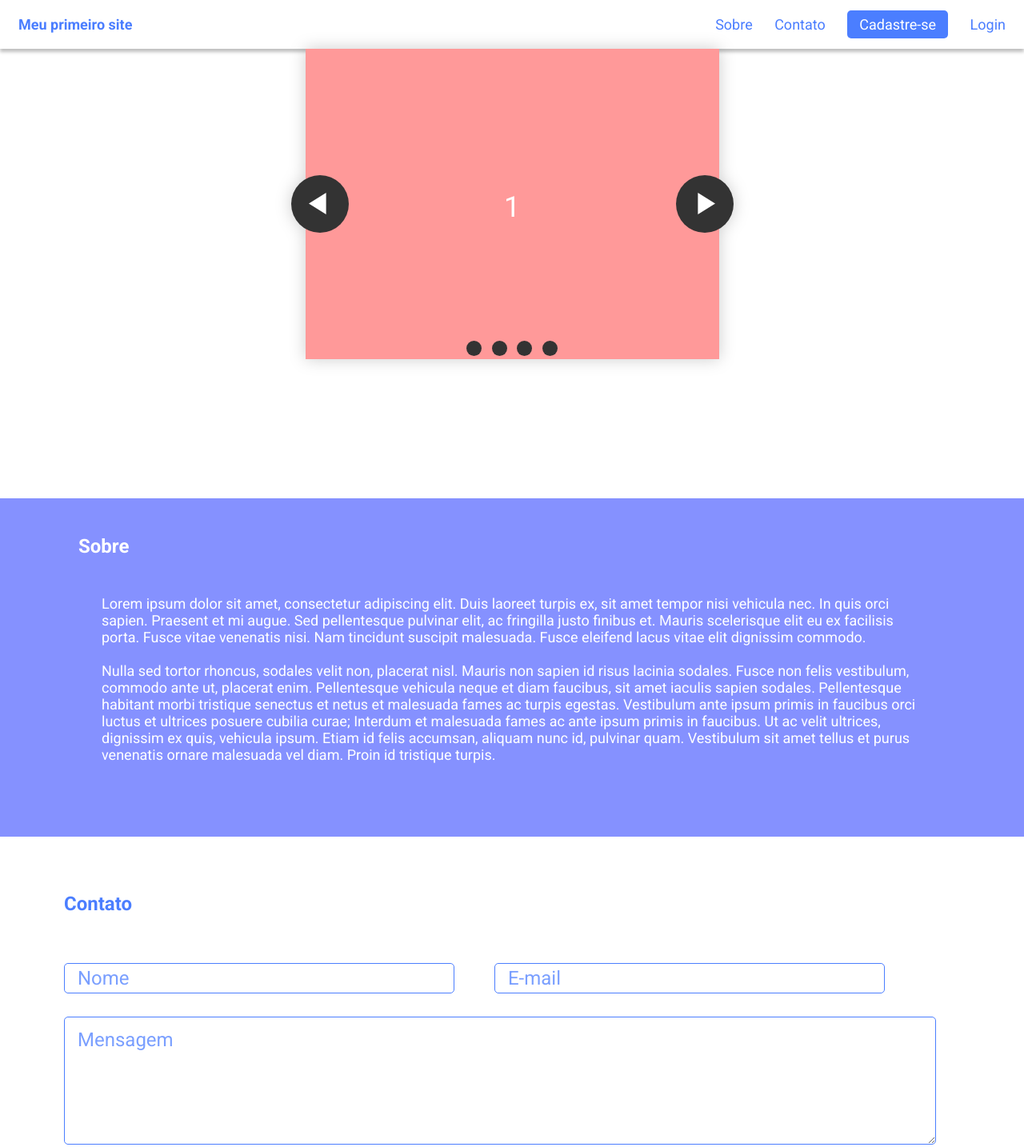
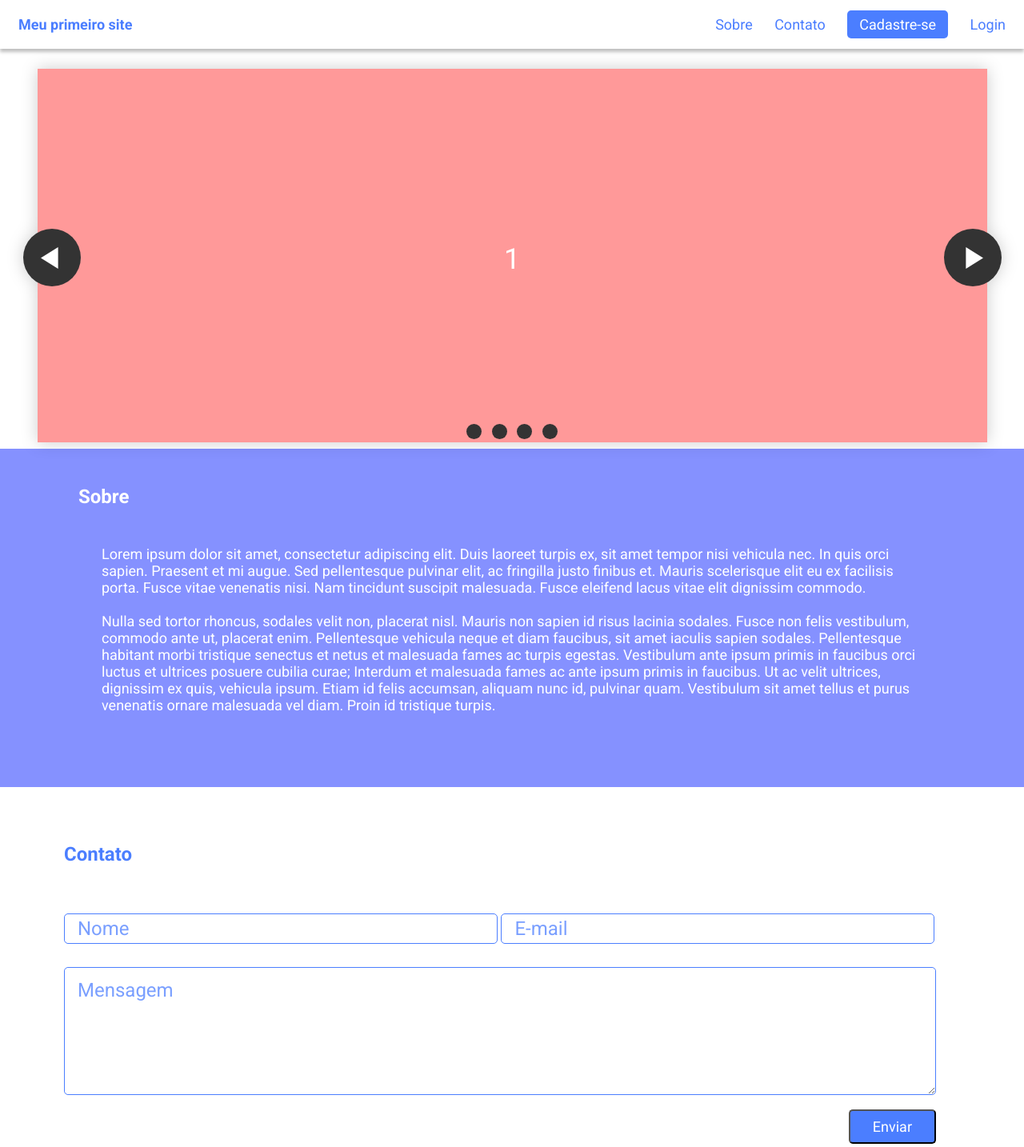
Before and after one commit to victorhoffmann/desafio-DH, a plain HTML site: page index.html in a window 1280 px wide. Shown: the top 1434 px of the page at 80% size. Drawn offline with Linux system fonts and the light colour scheme.

Commit message:
feature: finalizando na mão

```diff
--- a/assets/stylesheets/style.css
+++ b/assets/stylesheets/style.css
@@ -51,7 +51,7 @@ a {
 /* ASIDE */
 
 aside {
-    height: 562px;
+    height: 500px;
     left: 0px;
     top: 71px;
 }
@@ -102,15 +102,12 @@ aside {
 }
 
 aside {
-  max-width: 562px;
-  margin: 0 auto;
-  padding: 0 1.25rem;
   font-family: 'Lato', sans-serif;
   box-sizing: border-box;
   scrollbar-color: transparent transparent;
   scrollbar-width: 0px;
   -ms-overflow-style: none;
-  scroll-behavior: none;
+  padding-top:25px;
 }
 
 
@@ -128,7 +125,10 @@ aside {
 }
 
 aside section{
-    padding-top:50px ;
+    width: calc(100% - 93px);
+    height: 467px;
+    display: block;
+    margin: auto;
 }
 
 aside ol,
@@ -140,7 +140,6 @@ aside li {
 
 .carousel {
   position: relative;
-  padding-top: 75%;
   filter: drop-shadow(0 0 10px #0003);
   perspective: 100px;
 }
@@ -247,10 +246,9 @@ aside li {
 .carousel__next {
   position: absolute;
   top: 0;
-  margin-top: 37.5%;
+  margin-top: 200px;
   width: 4rem;
   height: 4rem;
-  transform: translateY(-50%);
   border-radius: 50%;
   font-size: 0;
   outline: 0;
@@ -332,12 +330,12 @@ footer h2 {
     box-sizing: border-box;
     border-radius: 5px;
     height: 38px;
-    width: 61vh;
+    width: calc(50% - 3px);
     font-size: 24px;
 }
 
 #contato-2 {
-    margin-left: 45.5px;
+    margin-left: 0px;
 }
 
 .questionario .contato-tipo2 {
--- a/index.html
+++ b/index.html
@@ -85,9 +85,11 @@
     <main>
         <div id="sobre">
             <h2>Sobre</h2>
-            <p>Lorem ipsum dolor sit amet, consectetur adipiscing elit. Duis laoreet turpis ex, sit amet tempor nisi vehicula nec. In quis orci sapien. Praesent et mi augue. Sed pellentesque pulvinar elit, ac fringilla justo finibus et. Mauris scelerisque elit eu ex facilisis porta. Fusce vitae venenatis nisi. Nam tincidunt suscipit malesuada. Fusce eleifend lacus vitae elit dignissim commodo.</p>
-            </br>
-            <p>Nulla sed tortor rhoncus, sodales velit non, placerat nisl. Mauris non sapien id risus lacinia sodales. Fusce non felis vestibulum, commodo ante ut, placerat enim. Pellentesque vehicula neque et diam faucibus, sit amet iaculis sapien sodales. Pellentesque habitant morbi tristique senectus et netus et malesuada fames ac turpis egestas. Vestibulum ante ipsum primis in faucibus orci luctus et ultrices posuere cubilia curae; Interdum et malesuada fames ac ante ipsum primis in faucibus. Ut ac velit ultrices, dignissim ex quis, vehicula ipsum. Etiam id felis accumsan, aliquam nunc id, pulvinar quam. Vestibulum sit amet tellus et purus venenatis ornare malesuada vel diam. Proin id tristique turpis.</p>
+            <div>
+                <p>Lorem ipsum dolor sit amet, consectetur adipiscing elit. Duis laoreet turpis ex, sit amet tempor nisi vehicula nec. In quis orci sapien. Praesent et mi augue. Sed pellentesque pulvinar elit, ac fringilla justo finibus et. Mauris scelerisque elit eu ex facilisis porta. Fusce vitae venenatis nisi. Nam tincidunt suscipit malesuada. Fusce eleifend lacus vitae elit dignissim commodo.</p>
+                </br>
+                <p>Nulla sed tortor rhoncus, sodales velit non, placerat nisl. Mauris non sapien id risus lacinia sodales. Fusce non felis vestibulum, commodo ante ut, placerat enim. Pellentesque vehicula neque et diam faucibus, sit amet iaculis sapien sodales. Pellentesque habitant morbi tristique senectus et netus et malesuada fames ac turpis egestas. Vestibulum ante ipsum primis in faucibus orci luctus et ultrices posuere cubilia curae; Interdum et malesuada fames ac ante ipsum primis in faucibus. Ut ac velit ultrices, dignissim ex quis, vehicula ipsum. Etiam id felis accumsan, aliquam nunc id, pulvinar quam. Vestibulum sit amet tellus et purus venenatis ornare malesuada vel diam. Proin id tristique turpis.</p>
+            </div>
         </div>
     </main>
     <footer>
```
